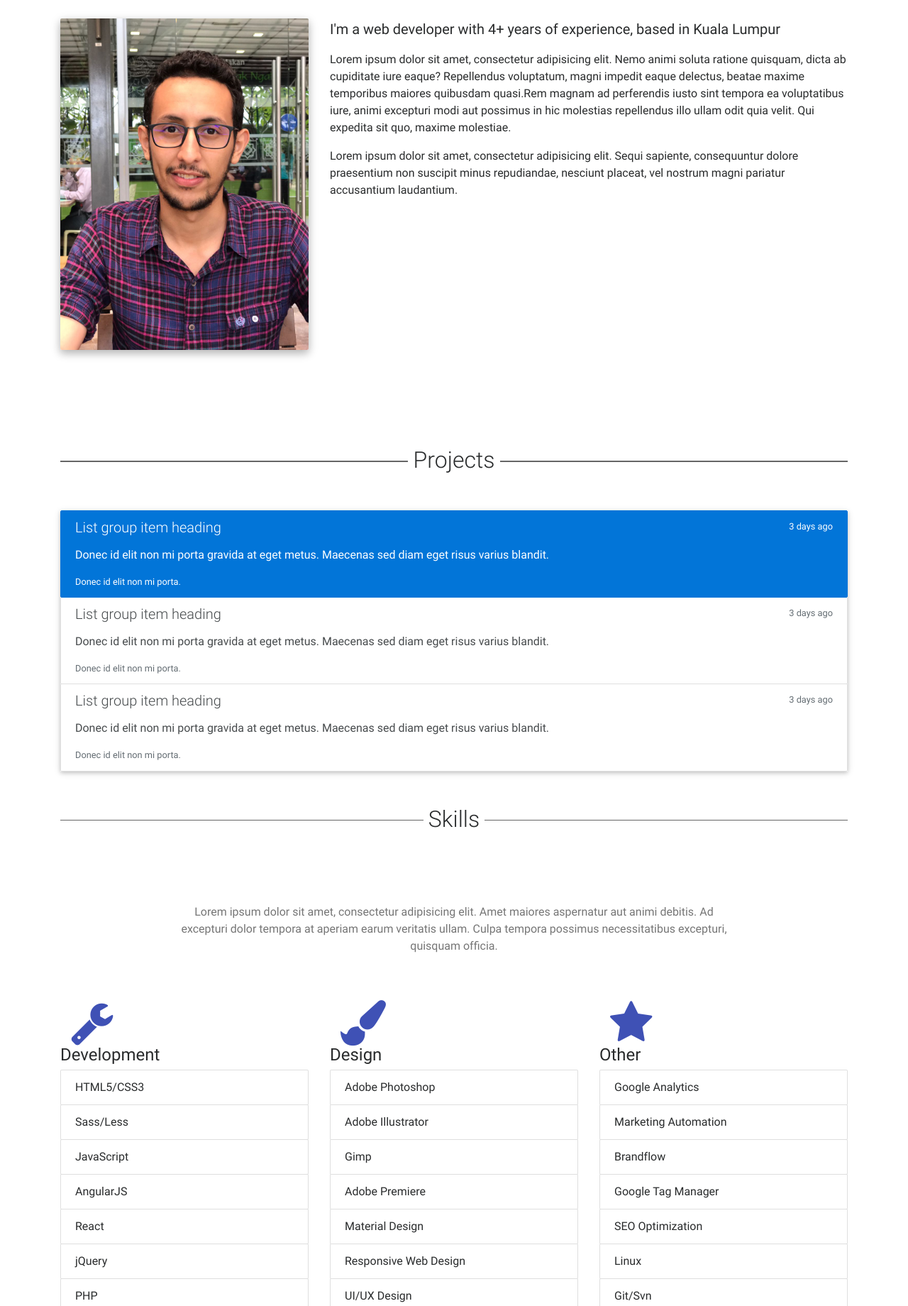
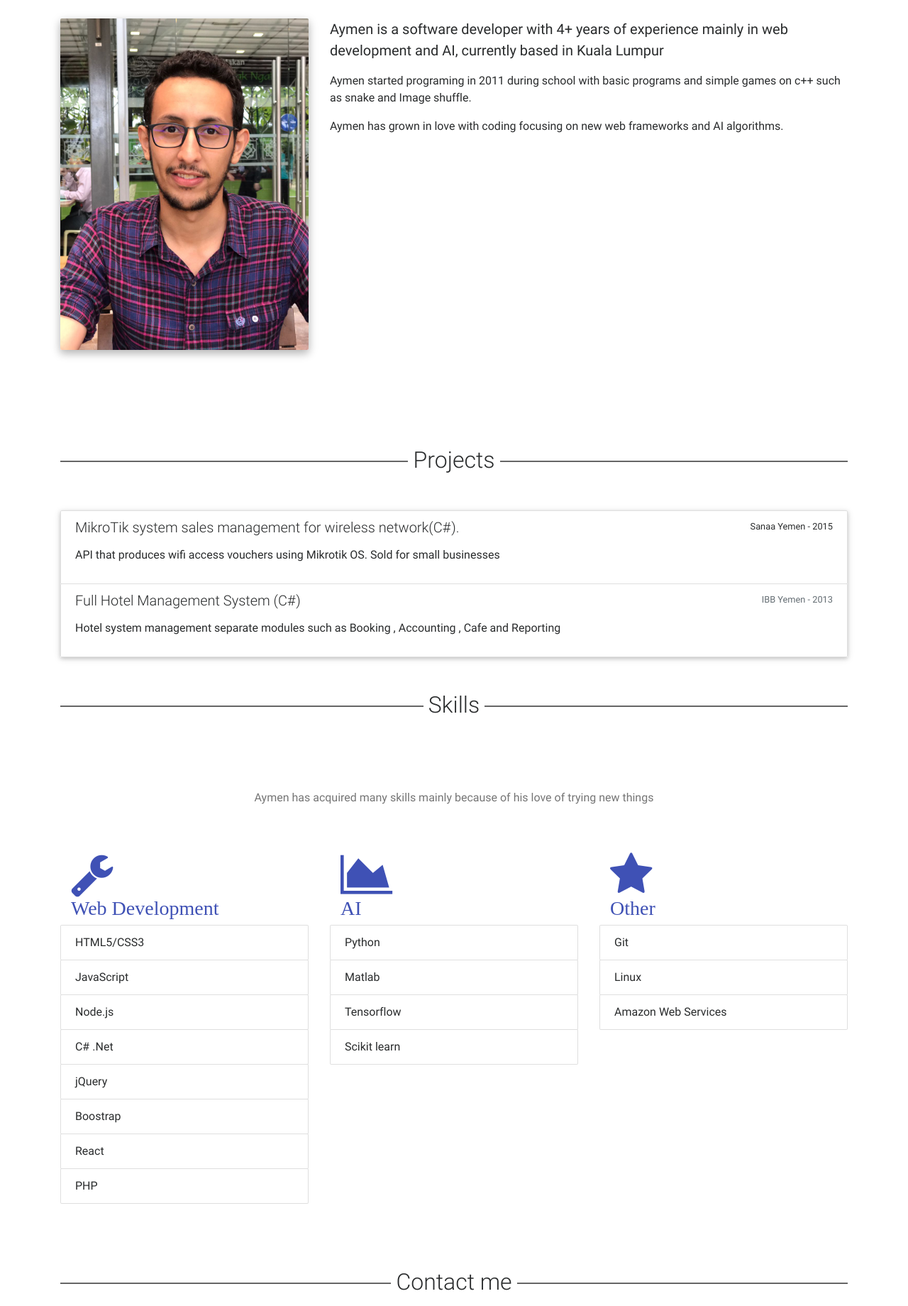
Before and after one commit to ayox/ayox.github.com, a plain HTML site: page index.html in a window 1280 px wide. Shown: the part 960-2800 px from the top of the page at 71% size. Drawn offline with Linux system fonts and the light colour scheme.

Commit message:
Update index with new details

```diff
--- a/index.html
+++ b/index.html
@@ -36,7 +36,7 @@
             <!--Links-->
             <ul class="navbar-nav mr-auto smooth-scroll">
                 <li class="nav-item">
-					<a class="nav-link" href="#home">Home <span class="sr-only">(current)</span></a>
+                    <a class="nav-link" href="#">Home <span class="sr-only">(current)</span></a>
                 </li>
                 <li class="nav-item">
                     <a class="nav-link" href="#about" data-offset="100">About</a>
@@ -45,7 +45,7 @@
                     <a class="nav-link" href="#skills">Skills</a>
                 </li>
                 <li class="nav-item">
-					<a class="nav-link" href="#project">Works</a>
+                    <a class="nav-link" href="#projects">Works</a>
                 </li>
                 <li class="nav-item">
                     <a class="nav-link" href="#contact" data-offset="100">Contact</a>
@@ -83,7 +83,7 @@
                         Al-Ashwal</h1>
                 </li>
                 <li>
-					<p id="main-header-paragraph" class="wow fadeInDown">Full Stack Developer</p>
+                    <!--<p id="main-header-paragraph" class="wow fadeInDown"></p>-->
                 </li>
                 <li>
                     <a href="#about-section"
@@ -119,12 +119,12 @@
 
             <!-- Text content -->
             <div class="col-lg-8">
-				<p class="lead">I'm a web developer with 4+ years of experience, based in Kuala Lumpur</p>
-				<p><span>Lorem ipsum dolor sit amet, consectetur adipisicing elit. Nemo animi soluta ratione quisquam, dicta ab cupiditate iure eaque? Repellendus voluptatum, magni impedit eaque delectus, beatae maxime temporibus maiores quibusdam quasi.</span><span>Rem magnam ad perferendis iusto sint tempora ea voluptatibus iure, animi excepturi modi aut possimus in hic molestias repellendus illo ullam odit quia velit. Qui expedita sit quo, maxime molestiae.</span>
-				</p>
-				<p>Lorem ipsum dolor sit amet, consectetur adipisicing elit. Sequi sapiente, consequuntur dolore
-					praesentium non suscipit minus repudiandae, nesciunt placeat, vel nostrum magni pariatur accusantium
-					laudantium.</p>
+                <p class="lead">Aymen is a software developer with 4+ years of experience mainly in web development and
+                    AI, currently based in Kuala
+                    Lumpur</p>
+                <p>Aymen started programing in 2011 during school with basic programs and simple games on
+                    c++ such as snake and Image shuffle. </p>
+                <p>Aymen has grown in love with coding focusing on new web frameworks and AI algorithms. </p>
             </div>
 
         </div>
@@ -137,125 +137,25 @@
     <div class="divider-new">
         <h2 class="h2-responsive">Projects</h2>
     </div>
-	<section id="best-features">
-		<!--<div class="row">-->
-		<!--&lt;!&ndash;First columnn&ndash;&gt;-->
-		<!--<div class="col-md-3">-->
-		<!--&lt;!&ndash;Card&ndash;&gt;-->
-		<!--<div class="card hoverable">-->
-
-		<!--&lt;!&ndash;Card image&ndash;&gt;-->
-		<!--<div class="view overlay hm-white-slight">-->
-		<!--<img src="https://mdbootstrap.com/images/regular/city/img%20(2).jpg" class="img-fluid" alt="">-->
-		<!--<a>-->
-		<!--<div class="mask"></div>-->
-		<!--</a>-->
-		<!--</div>-->
-		<!--&lt;!&ndash;/.Card image&ndash;&gt;-->
-
-		<!--&lt;!&ndash;Card content&ndash;&gt;-->
-		<!--<div class="card-block text-center">-->
-		<!--&lt;!&ndash;Title&ndash;&gt;-->
-		<!--<h4 class="card-title">Card title</h4>-->
-		<!--<hr>-->
-		<!--&lt;!&ndash;Text&ndash;&gt;-->
-		<!--<p class="card-text">Lorem ipsum dolor sit amet, consectetur adipisicing elit. Provident fuga-->
-		<!--animi architecto dolores dicta cum quo velit.</p>-->
-		<!--</div>-->
-		<!--&lt;!&ndash;/.Card content&ndash;&gt;-->
-
-		<!--</div>-->
-		<!--&lt;!&ndash;/.Card&ndash;&gt;-->
-		<!--</div>-->
-		<!--&lt;!&ndash;First columnn&ndash;&gt;-->
-
-		<!--&lt;!&ndash;Second columnn&ndash;&gt;-->
-		<!--<div class="col-md-3">-->
-		<!--&lt;!&ndash;Card&ndash;&gt;-->
-		<!--<div class="card hoverable">-->
-
-		<!--&lt;!&ndash;Card image&ndash;&gt;-->
-		<!--<div class="view overlay hm-white-slight">-->
-		<!--<img src="https://mdbootstrap.com/images/regular/city/img%20(3).jpg" class="img-fluid" alt="">-->
-		<!--<a>-->
-		<!--<div class="mask"></div>-->
-		<!--</a>-->
-		<!--</div>-->
-		<!--&lt;!&ndash;/.Card image&ndash;&gt;-->
-
-		<!--&lt;!&ndash;Card content&ndash;&gt;-->
-		<!--<div class="card-block text-center">-->
-		<!--&lt;!&ndash;Title&ndash;&gt;-->
-		<!--<h4 class="card-title">Card title</h4>-->
-		<!--<hr>-->
-		<!--&lt;!&ndash;Text&ndash;&gt;-->
-		<!--<p class="card-text">Lorem ipsum dolor sit amet, consectetur adipisicing elit. Provident fuga-->
-		<!--animi architecto dolores dicta cum quo velit.</p>-->
-		<!--</div>-->
-		<!--&lt;!&ndash;/.Card content&ndash;&gt;-->
-
-		<!--</div>-->
-		<!--&lt;!&ndash;/.Card&ndash;&gt;-->
-		<!--</div>-->
-		<!--&lt;!&ndash;Second columnn&ndash;&gt;-->
-
-		<!--&lt;!&ndash;Fourth columnn&ndash;&gt;-->
-		<!--<div class="col-md-3">-->
-		<!--&lt;!&ndash;Card&ndash;&gt;-->
-		<!--<div class="card hoverable">-->
-
-		<!--&lt;!&ndash;Card image&ndash;&gt;-->
-		<!--<div class="view overlay hm-white-slight">-->
-		<!--<img src="/img/icon.png" class="img-fluid" alt="">-->
-		<!--<a>-->
-		<!--<div class="mask"></div>-->
-		<!--</a>-->
-		<!--</div>-->
-		<!--&lt;!&ndash;/.Card image&ndash;&gt;-->
-
-		<!--&lt;!&ndash;Card content&ndash;&gt;-->
-		<!--<div class="card-block text-center">-->
-		<!--&lt;!&ndash;Title&ndash;&gt;-->
-		<!--<h4 class="card-title">Card title</h4>-->
-		<!--<hr>-->
-		<!--&lt;!&ndash;Text&ndash;&gt;-->
-		<!--<p class="card-text">Lorem ipsum dolor sit amet, consectetur adipisicing elit. Provident fuga-->
-		<!--animi architecto dolores dicta cum quo velit.</p>-->
-		<!--</div>-->
-		<!--&lt;!&ndash;/.Card content&ndash;&gt;-->
-
-		<!--</div>-->
-		<!--&lt;!&ndash;/.Card&ndash;&gt;-->
-		<!--</div>-->
-		<!--&lt;!&ndash;Fourth columnn&ndash;&gt;-->
-		<!--</div>-->
+    <section id="projects">
         <div class="list-group">
-			<a href="#" class="list-group-item list-group-item-action flex-column align-items-start active">
+            <a class="list-group-item list-group-item-action flex-column align-items-start">
                 <div class="d-flex w-100 justify-content-between">
-					<h5 class="mb-1">List group item heading</h5>
-					<small>3 days ago</small>
+                    <h5 class="mb-1">MikroTik system sales management for wireless network(C#). </h5>
+                    <small>Sanaa Yemen - 2015</small>
                 </div>
-				<p class="mb-1">Donec id elit non mi porta gravida at eget metus. Maecenas sed diam eget risus varius
-					blandit.</p>
-				<small>Donec id elit non mi porta.</small>
+                <p class="mb-1">API that produces wifi access vouchers using Mikrotik
+                    OS. Sold for small businesses </p>
+                <small></small>
             </a>
-			<a href="#" class="list-group-item list-group-item-action flex-column align-items-start">
+            <a class="list-group-item list-group-item-action flex-column align-items-start">
                 <div class="d-flex w-100 justify-content-between">
-					<h5 class="mb-1">List group item heading</h5>
-					<small class="text-muted">3 days ago</small>
+                    <h5 class="mb-1">Full Hotel Management System (C#)</h5>
+                    <small class="text-muted">IBB Yemen - 2013</small>
                 </div>
-				<p class="mb-1">Donec id elit non mi porta gravida at eget metus. Maecenas sed diam eget risus varius
-					blandit.</p>
-				<small class="text-muted">Donec id elit non mi porta.</small>
-			</a>
-			<a href="#" class="list-group-item list-group-item-action flex-column align-items-start">
-				<div class="d-flex w-100 justify-content-between">
-					<h5 class="mb-1">List group item heading</h5>
-					<small class="text-muted">3 days ago</small>
-				</div>
-				<p class="mb-1">Donec id elit non mi porta gravida at eget metus. Maecenas sed diam eget risus varius
-					blandit.</p>
-				<small class="text-muted">Donec id elit non mi porta.</small>
+                <p class="mb-1">Hotel system management separate modules such as Booking , Accounting , Cafe and
+                    Reporting </p>
+                <small class="text-muted"></small>
             </a>
         </div>
     </section>
@@ -267,54 +167,48 @@
     </div>
     <section id="skills" class="section feature-box pt-3 mb-4">
         <p class="section-description wow fadeIn" data-wow-delay="0.2s"
-		   style="visibility: visible; animation-delay: 0.2s; animation-name: fadeIn;">Lorem ipsum dolor sit amet,
-			consectetur adipisicing elit. Amet maiores aspernatur aut animi debitis. Ad excepturi dolor tempora at aperiam
-			earum veritatis ullam. Culpa tempora possimus necessitatibus excepturi, quisquam officia.</p>
+           style="visibility: visible; animation-delay: 0.2s; animation-name: fadeIn;">Aymen has acquired many skills
+            mainly because of his love of trying new things </p>
         <!-- First row -->
         <div class="row features-big wow fadeIn" data-wow-delay="0.4s"
              style="visibility: visible; animation-delay: 0.4s; animation-name: fadeIn;">
             <div class="col-md-12 col-lg-4 mb-2">
 
-				<i class="fa fa-wrench indigo-text" aria-hidden="true"></i>
-				<h4 class="feature-title">Development</h4>
+                <i class="fa fa-wrench indigo-text" aria-hidden="true">
+                    <h3 class="feature-title">Web Development</h3>
+                </i>
+
                 <ul class="list-group z-depth-0 skills-table">
                     <li class="list-group-item">HTML5/CSS3</li>
-					<li class="list-group-item">Sass/Less</li>
                     <li class="list-group-item">JavaScript</li>
-					<li class="list-group-item">AngularJS</li>
+                    <li class="list-group-item">Node.js</li>
+                    <li class="list-group-item">C# .Net</li>
+                    <li class="list-group-item">jQuery</li>
+                    <li class="list-group-item">Boostrap</li>
                     <li class="list-group-item">React</li>
-					<li class="list-group-item">jQuery</li>
                     <li class="list-group-item">PHP</li>
                 </ul>
 
             </div>
             <div class="col-md-12 col-lg-4 mb-2">
 
-				<i class="fa fa-paint-brush indigo-text" aria-hidden="true"></i>
-				<h4 class="feature-title">Design</h4>
+                <i class="fa fa-area-chart indigo-text" aria-hidden="true"><h3 class="feature-title">AI</h3>
+                </i>
                 <ul class="list-group z-depth-0 skills-table">
-					<li class="list-group-item">Adobe Photoshop</li>
-					<li class="list-group-item">Adobe Illustrator</li>
-					<li class="list-group-item">Gimp</li>
-					<li class="list-group-item">Adobe Premiere</li>
-					<li class="list-group-item">Material Design</li>
-					<li class="list-group-item">Responsive Web Design</li>
-					<li class="list-group-item">UI/UX Design</li>
+                    <li class="list-group-item">Python</li>
+                    <li class="list-group-item">Matlab</li>
+                    <li class="list-group-item">Tensorflow</li>
+                    <li class="list-group-item">Scikit learn</li>
                 </ul>
 
             </div>
             <div class="col-md-12 col-lg-4 mb-2">
 
-				<i class="fa fa-star indigo-text" aria-hidden="true"></i>
-				<h4 class="feature-title">Other</h4>
+                <i class="fa fa-star indigo-text" aria-hidden="true"><h3 class="feature-title">Other</h3></i>
                 <ul class="list-group z-depth-0 skills-table">
-					<li class="list-group-item">Google Analytics</li>
-					<li class="list-group-item">Marketing Automation</li>
-					<li class="list-group-item">Brandflow</li>
-					<li class="list-group-item">Google Tag Manager</li>
-					<li class="list-group-item">SEO Optimization</li>
+                    <li class="list-group-item">Git</li>
                     <li class="list-group-item">Linux</li>
-					<li class="list-group-item">Git/Svn</li>
+                    <li class="list-group-item">Amazon Web Services</li>
                 </ul>
 
             </div>
@@ -329,19 +223,26 @@
     </div>
     <!--Section: Contact-->
     <section id="contact">
+
         <div class="row">
             <!--First column-->
             <div class="col-md-8">
-
             </div>
             <!--/First column-->
 
             <!--Second column-->
             <div class="col-md-4">
-
+                <ul class="text-center">
+                    <li class="wow fadeInUp" data-wow-delay="0.4s"
+                        style="visibility: visible; animation-delay: 0.4s; animation-name: fadeInUp;"><i
+                            class="fa fa-envelope"></i>
+                        <a href="mailto:a91913@gmail.com">a91913@gmail.com</a>
+                    </li>
+                </ul>
             </div>
             <!--/Second column-->
         </div>
+
     </section>
     <!--Section: Contact-->
 
@@ -354,61 +255,61 @@
 
     <!--Footer Links-->
     <div class="container-fluid">
-		<div class="row">
+        <!--<div class="row">-->
 
-			<!--First column-->
-			<div class="col-md-3 offset-md-1">
-				<h5 class="title">ABOUT MATERIAL DESIGN</h5>
-				<p>Material Design (codenamed Quantum Paper) is a design language developed by Google. </p>
+        <!--&lt;!&ndash;First column&ndash;&gt;-->
+        <!--<div class="col-md-3 offset-md-1">-->
+        <!--<h5 class="title">ABOUT MATERIAL DESIGN</h5>-->
+        <!--<p>Material Design (codenamed Quantum Paper) is a design language developed by Google. </p>-->
 
-				<p>Material Design for Bootstrap (MDB) is a powerful Material Design UI KIT for most popular HTML, CSS,
-					and JS framework - Bootstrap.</p>
-			</div>
-			<!--/.First column-->
+        <!--<p>Material Design for Bootstrap (MDB) is a powerful Material Design UI KIT for most popular HTML, CSS,-->
+        <!--and JS framework - Bootstrap.</p>-->
+        <!--</div>-->
+        <!--&lt;!&ndash;/.First column&ndash;&gt;-->
 
-			<hr class="hidden-md-up">
+        <!--<hr class="hidden-md-up">-->
 
-			<!--Second column-->
-			<div class="col-md-2 offset-md-1">
-				<h5 class="title">First column</h5>
-				<ul>
-					<li><a href="#!">Link 1</a></li>
-					<li><a href="#!">Link 2</a></li>
-					<li><a href="#!">Link 3</a></li>
-					<li><a href="#!">Link 4</a></li>
-				</ul>
-			</div>
-			<!--/.Second column-->
+        <!--&lt;!&ndash;Second column&ndash;&gt;-->
+        <!--<div class="col-md-2 offset-md-1">-->
+        <!--<h5 class="title">First column</h5>-->
+        <!--<ul>-->
+        <!--<li><a href="#!">Link 1</a></li>-->
+        <!--<li><a href="#!">Link 2</a></li>-->
+        <!--<li><a href="#!">Link 3</a></li>-->
+        <!--<li><a href="#!">Link 4</a></li>-->
+        <!--</ul>-->
+        <!--</div>-->
+        <!--&lt;!&ndash;/.Second column&ndash;&gt;-->
 
-			<hr class="hidden-md-up">
+        <!--<hr class="hidden-md-up">-->
 
-			<!--Third column-->
-			<div class="col-md-2">
-				<h5 class="title">Second column</h5>
-				<ul>
-					<li><a href="#!">Link 1</a></li>
-					<li><a href="#!">Link 2</a></li>
-					<li><a href="#!">Link 3</a></li>
-					<li><a href="#!">Link 4</a></li>
-				</ul>
-			</div>
-			<!--/.Third column-->
+        <!--&lt;!&ndash;Third column&ndash;&gt;-->
+        <!--<div class="col-md-2">-->
+        <!--<h5 class="title">Second column</h5>-->
+        <!--<ul>-->
+        <!--<li><a href="#!">Link 1</a></li>-->
+        <!--<li><a href="#!">Link 2</a></li>-->
+        <!--<li><a href="#!">Link 3</a></li>-->
+        <!--<li><a href="#!">Link 4</a></li>-->
+        <!--</ul>-->
+        <!--</div>-->
+        <!--&lt;!&ndash;/.Third column&ndash;&gt;-->
 
-			<hr class="hidden-md-up">
+        <!--<hr class="hidden-md-up">-->
 
-			<!--Fourth column-->
-			<div class="col-md-2">
-				<h5 class="title">Third column</h5>
-				<ul>
-					<li><a href="#!">Link 1</a></li>
-					<li><a href="#!">Link 2</a></li>
-					<li><a href="#!">Link 3</a></li>
-					<li><a href="#!">Link 4</a></li>
-				</ul>
-			</div>
-			<!--/.Fourth column-->
+        <!--&lt;!&ndash;Fourth column&ndash;&gt;-->
+        <!--<div class="col-md-2">-->
+        <!--<h5 class="title">Third column</h5>-->
+        <!--<ul>-->
+        <!--<li><a href="#!">Link 1</a></li>-->
+        <!--<li><a href="#!">Link 2</a></li>-->
+        <!--<li><a href="#!">Link 3</a></li>-->
+        <!--<li><a href="#!">Link 4</a></li>-->
+        <!--</ul>-->
+        <!--</div>-->
+        <!--&lt;!&ndash;/.Fourth column&ndash;&gt;-->
 
-		</div>
+        <!--</div>-->
     </div>
     <!--/.Footer Links-->
 
@@ -417,7 +318,7 @@
     <!--Copyright-->
     <div class="footer-copyright">
         <div class="container-fluid">
-			© 2015 Copyright: <a href="https://mdbootstrap.com"> MDBootstrap.com </a>
+            © 2015 Credit & Copyright: <a href="https://mdbootstrap.com"> MDBootstrap.com </a>
 
         </div>
     </div>
```
Lines whose indentation alone changed are shown as unchanged.
